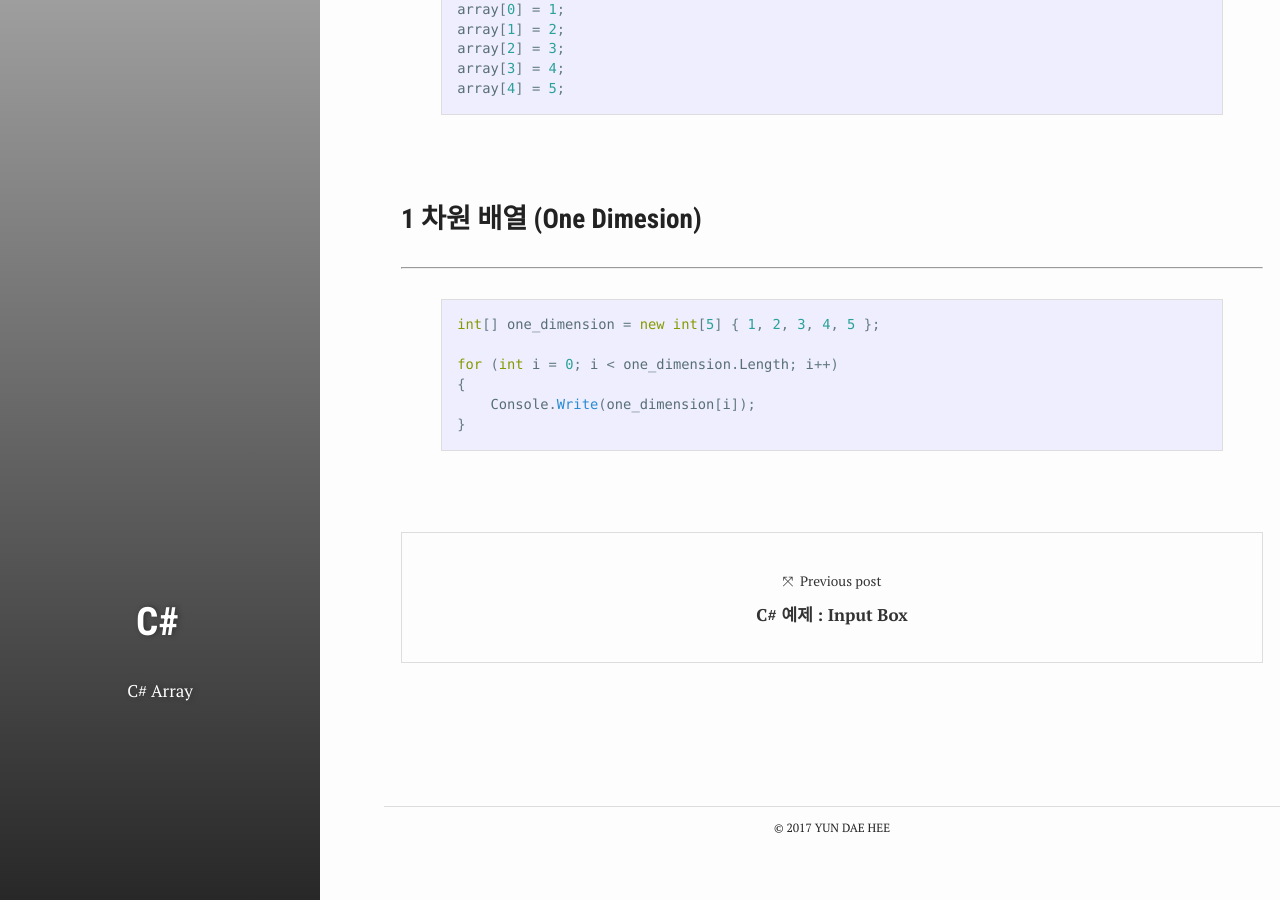
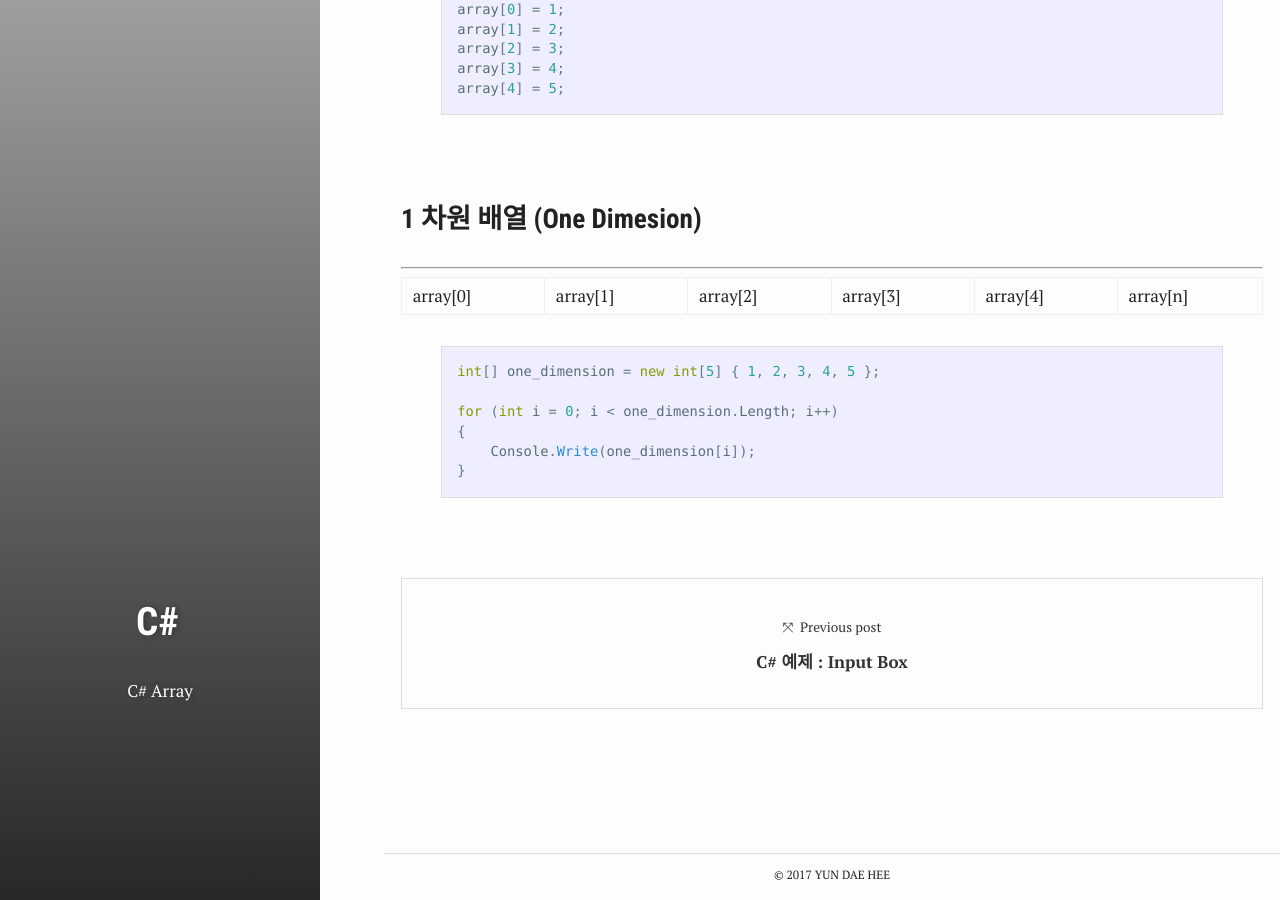
Before and after one commit to test076923/076923.github.io, a Jekyll site: the page built from _posts/2017-09-18-C#-16.md, in a window 1280 px wide and 900 px high, scrolled down 649 px. Built offline with Jekyll 4.4.1, drawn with Linux system fonts in a browser that asks for light colours; comment, search, counter and statistics services are not loaded.

Commit message:
Update 2017-09-18-C#-16.md

```diff
--- a/_posts/2017-09-18-C#-16.md
+++ b/_posts/2017-09-18-C#-16.md
@@ -41,6 +41,7 @@ array[4] = 5;
 ### 1 차원 배열 (One Dimesion) ###
 ----------
 
+| array[0] | array[1] | array[2] | array[3] | array[4] | array[n] |
 
 {% highlight c# %}
 
```
